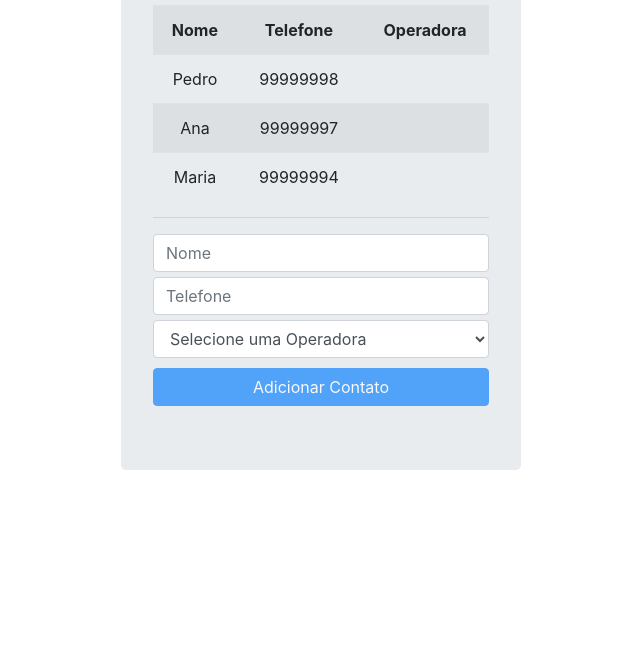
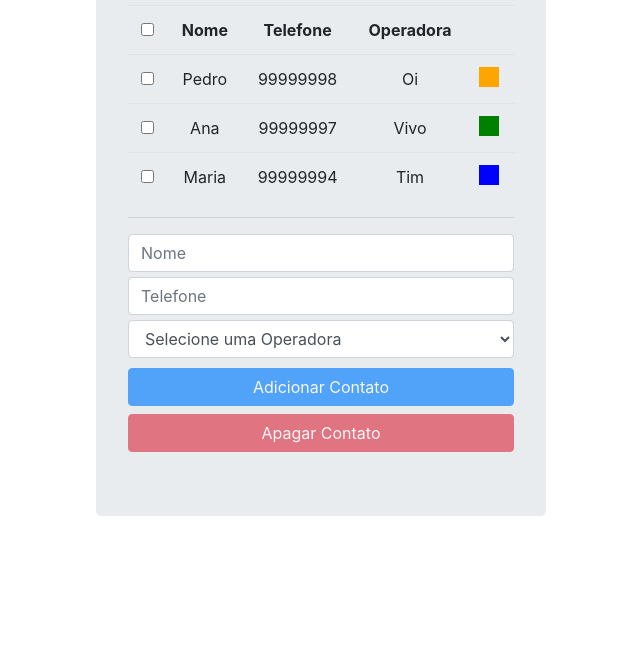
Before and after one commit to FabricioMarcondes/lista-telefonica, a plain HTML site: page index.html in a window 1280 px wide. Shown: the part 133-800 px from the top of the page, without its empty margins (319-959 px from the left). Drawn offline with nearby package versions, Linux system fonts and the light colour scheme.

Commit message:
adicao diretivas

```diff
--- a/index.html
+++ b/index.html
@@ -6,7 +6,7 @@
 		<link rel="stylesheet" type="text/css" href="lib/bootstrap/bootstrap.css">
 		<style>
 			.jumbotron{
-				width: 400px;
+				width: 450px;
 				text-align: center;
 				margin-left: auto;
 				margin-right: auto;
@@ -25,59 +25,97 @@
 				margin-top: 10px;
 			}
 
+			.selecionado{
+				background-color: yellow;
+			}
+
+			.negrito{
+				font-weight: bold;
+			}
+
 		</style>
 		<script src="lib/angular/angular.js"></script>
 		<script>
 			angular.module("listaTelefonica", []);
+
 			angular.module("listaTelefonica").controller("listaTelefonicaCtrl", function ($scope){
+
 				$scope.app = "Lista Telefônica";
+
+				$scope.operadoras = [
+					{ nome: "Oi",       codigo: 14, categoria: "Celular" , cor: "orange" },
+					{ nome: "Vivo",     codigo: 15, categoria: "Celular" , cor: "green" },
+					{ nome: "Tim",      codigo: 41, categoria: "Celular" , cor: "blue" },
+					{ nome: "GVT",      codigo: 25, categoria: "Fixo"    , cor: "grey" },
+					{ nome: "Embratel", codigo: 21, categoria: "Fixo"    , cor: "black" }
+				];
+
 				$scope.contatos = [
-					{nome: "Pedro", telefone: "99999998"},
-					{nome: "Ana",   telefone: "99999997"},
-					{nome: "Maria", telefone: "99999994"}
+					{ nome: "Pedro", telefone: "99999998", operadora: $scope.operadoras[0] },
+					{ nome: "Ana",   telefone: "99999997", operadora: $scope.operadoras[1] },
+					{ nome: "Maria", telefone: "99999994", operadora: $scope.operadoras[2] }
 				];
-				$scope.operadoras=[
-					{ nome: "Oi",       codigo: 14, categoria: "Celular" },
-					{ nome: "Vivo",     codigo: 15, categoria: "Celular" },
-					{ nome: "Tim",      codigo: 41, categoria: "Celular" },
-					{ nome: "GVT",      codigo: 25, categoria: "Fixo" },
-					{ nome: "Embratel", codigo: 21, categoria: "Fixo" },
-				];
+
+				$scope.classe = "selecionado";
+
 				$scope.adicionarContato = function (contato){
 					$scope.contatos.push(angular.copy(contato));
 					delete $scope.contato;
 				};
+
+				$scope.apagarContatos = function (contatos){
+					$scope.contatos = contatos.filter(function (contato){
+						if (!contato.selecionado) return contato;
+					});
+				};
+
+				$scope.isContatoSelecionado = function (contatos) {
+					return contatos.some (function (contato) {
+						return contato.selecionado;
+					});
+				};
+
 			});
 		</script>
 	</head>
+
 	<body ng-controller = "listaTelefonicaCtrl">
 		<div class="jumbotron">
 			<h3>{{ app }}</h3>
-			<table class="table table-striped">
+			<table class="table"> <!-- class = "table table-striped" -->
 				<tr>
+					<th><input type="checkbox" ng-model="contato.selecionado" /></th>
 					<th> Nome </th>
 					<th> Telefone </th>
 					<th> Operadora </th>
+					<th></th>
 				</tr>
-				<tr ng-repeat="contato in contatos">
+				<tr ng-class="{ 'selecionado negrito' : contato.selecionado }" ng-repeat="contato in contatos">
+				<!-- ng-class = "{selecionado: contato.selecionado, negrito: contato.selecionado}" -->
+					<td><input type="checkbox" ng-model="contato.selecionado" /></td>
 					<td>{{ contato.nome }}</td>
 					<td> {{ contato.telefone }}</td>
 					<td>{{ contato.operadora.nome }}</td>
+					<td><div style = "width: 20px; height: 20px;"
+					ng-style = "{ 'background-color': contato.operadora.cor }">
+					</div></td>
 				</tr>
 			</table>
 			<hr />
-			{{contato}}
 			<input class="form-control" type="text" ng-model="contato.nome" placeholder="Nome" />
 			<input class="form-control" type="text" ng-model="contato.telefone" placeholder="Telefone" />
 			<select class="form-control" ng-model="contato.operadora" ng-options=" operadora.nome group by
-			operadora.categoria for operadora in operadoras"> operadora.codigo as
+			operadora.categoria for operadora in operadoras"> <!--operadora.codigo as -->
 				<option value=""> Selecione uma Operadora </option>
 			</select>
 			<button class="btn btn-primary btn-block" ng-click="adicionarContato(contato)" ng-disabled="!contato.nome ||
 			!contato.telefone">
 				Adicionar Contato
 			</button>
-			{{contato}}
+			<button class="btn btn-danger btn-block" ng-click="apagarContatos(contatos)"
+			ng-disabled="!isContatoSelecionado(contatos)">
+				Apagar Contato
+			</button>
 		</div>
 	</body>
 </html>
```
